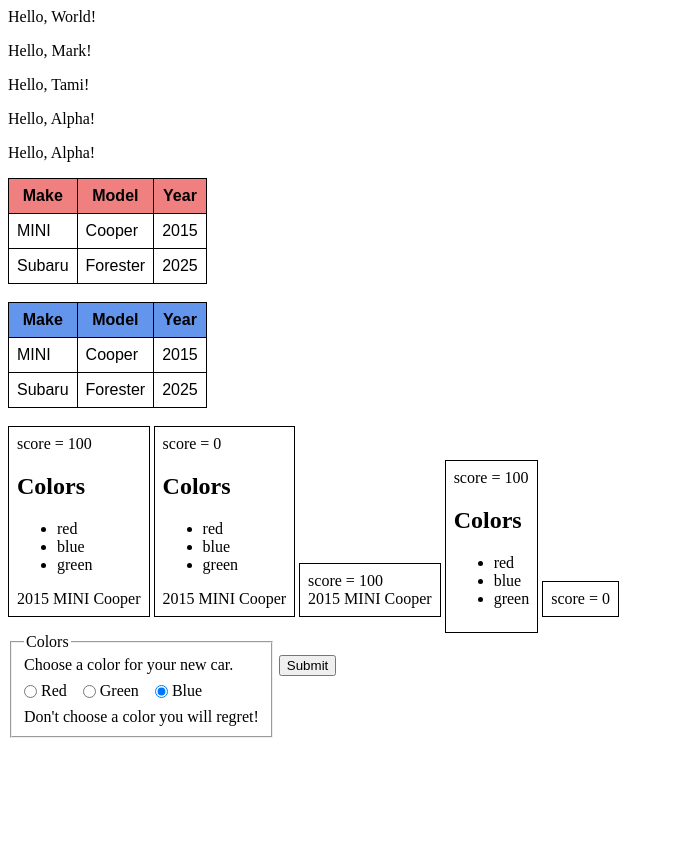
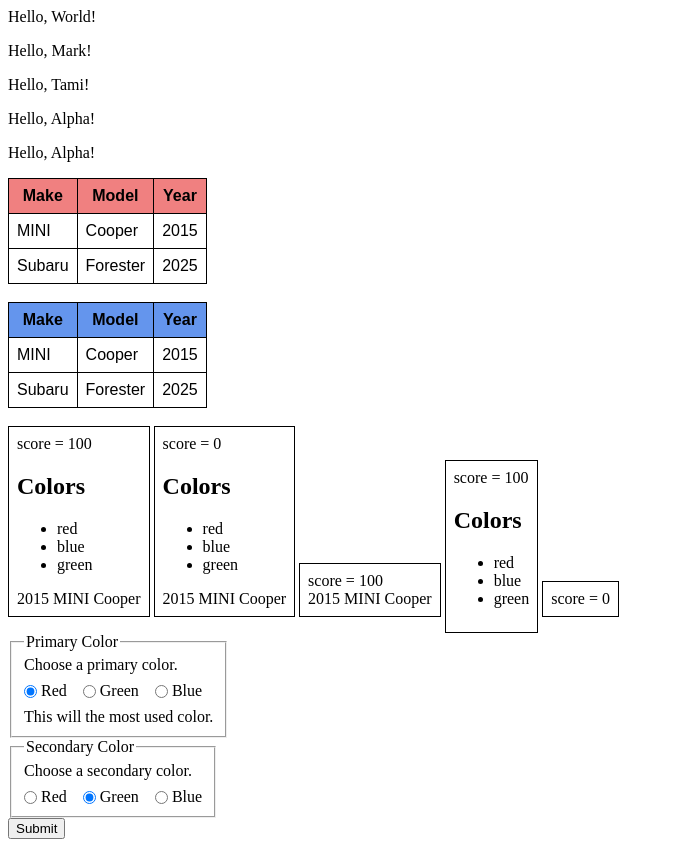
Before and after one commit to mvolkmann/vanilla-web-components, a website: page public/index.html in a window 1280 px wide. Shown: the whole page, without its empty margins (0-674 px from the left). Before the commit the page ends 800 px from the top, so only its background shows below. Drawn offline with Linux system fonts and the light colour scheme.

Commit message:
progress

```diff
--- a/public/index.html
+++ b/public/index.html
@@ -27,6 +27,11 @@
         }
       };
     </script>
+    <style>
+      radio-group {
+        display: block;
+      }
+    </style>
   </head>
   <body>
     <hello-world1></hello-world1>
@@ -61,14 +66,23 @@
     <br />
     <form action="/my-form" method="post">
       <radio-group
-        legend="Colors"
+        legend="Primary Color"
         labels="Red,Green,Blue"
-        name="color"
-        value="blue"
+        name="primaryColor"
+        value="red"
         values="red,green,blue"
       >
-        <div slot="before">Choose a color for your new car.</div>
-        <div slot="after">Don't choose a color you will regret!</div>
+        <div slot="before">Choose a primary color.</div>
+        <div slot="after">This will the most used color.</div>
+      </radio-group>
+      <radio-group
+        legend="Secondary Color"
+        labels="Red,Green,Blue"
+        name="secondaryColor"
+        value="green"
+        values="red,green,blue"
+      >
+        <div slot="before">Choose a secondary color.</div>
       </radio-group>
       <button type="submit">Submit</button>
     </form>
--- a/public/radio-group.js
+++ b/public/radio-group.js
@@ -40,10 +40,11 @@ template.innerHTML = html`
 `;
 
 export class RadioGroup extends HTMLElement {
+  // This supports submitting a form value.
   static formAssociated = true;
+  #internals = this.attachInternals();
 
   #initialized = false;
-  #internals = this.attachInternals();
   labels = "";
   legend = "";
   name = "";
@@ -102,6 +103,8 @@ export class RadioGroup extends HTMLElement {
   set value(v) {
     this.#value = v;
     this.#fixValue();
+
+    // This sets the value submitted in a form.
     this.#internals.setFormValue(this.#value);
 
     const inputs = this.shadowRoot.querySelectorAll("input");
--- a/server.js
+++ b/server.js
@@ -8,8 +8,9 @@ app.use("/*", serveStatic({ root: "./public" }));
 
 app.post("/my-form", async (c) => {
   const formData = await c.req.formData();
-  const color = formData.get("color");
-  return c.html(`<p>You selected ${color}.</p>`);
+  const primary = formData.get("primaryColor");
+  const secondary = formData.get("secondaryColor");
+  return c.html(`<p>You selected ${primary} and ${secondary}.</p>`);
 });
 
 export default app;
```
